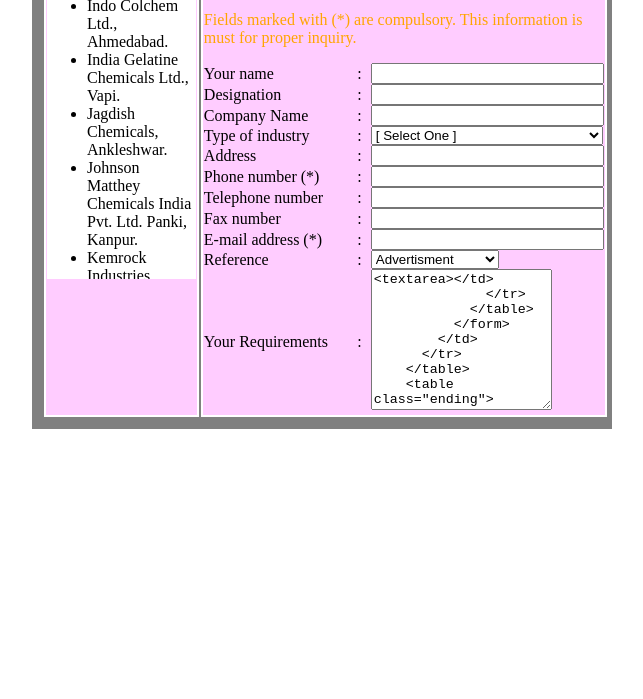
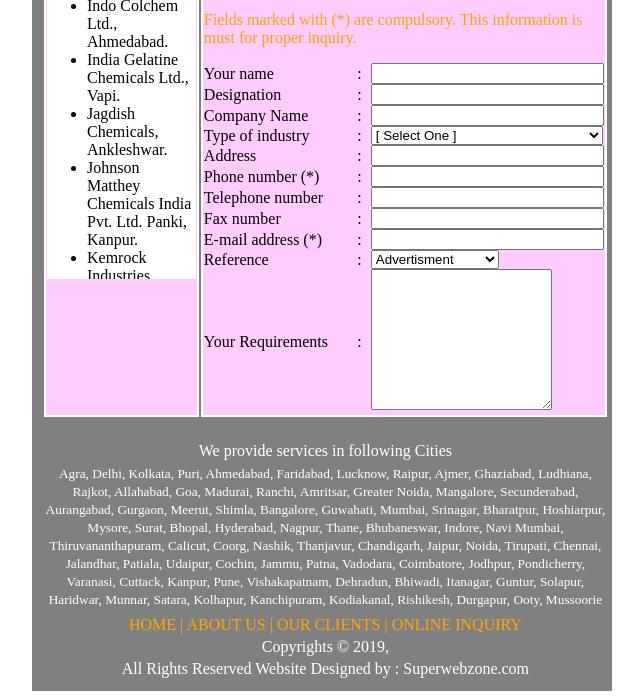
Before and after one commit to shubhambharatbhai/shubhambharatbhai.github.io, a plain HTML site: page index4.html in a window 1280 px wide. Shown: the part 761-1460 px from the top of the page, without its empty margins (318-961 px from the left). Before the commit the page ends 1198 px from the top, so only its background shows below. Drawn offline with Linux system fonts and the light colour scheme.

Commit message:
Update index4.html

```diff
--- a/index4.html
+++ b/index4.html
@@ -771,7 +771,7 @@
               <tr>
                 <td width="50%">Your Requirements</td>
                 <td width="5%">:</td>
-                <td width="140%"><textarea rows="9" name="Requirements"><textarea></td>
+                <td width="140%"><textarea rows="9" name="Requirements"></textarea></td>
               </tr>
             </table>
           </form>
```
